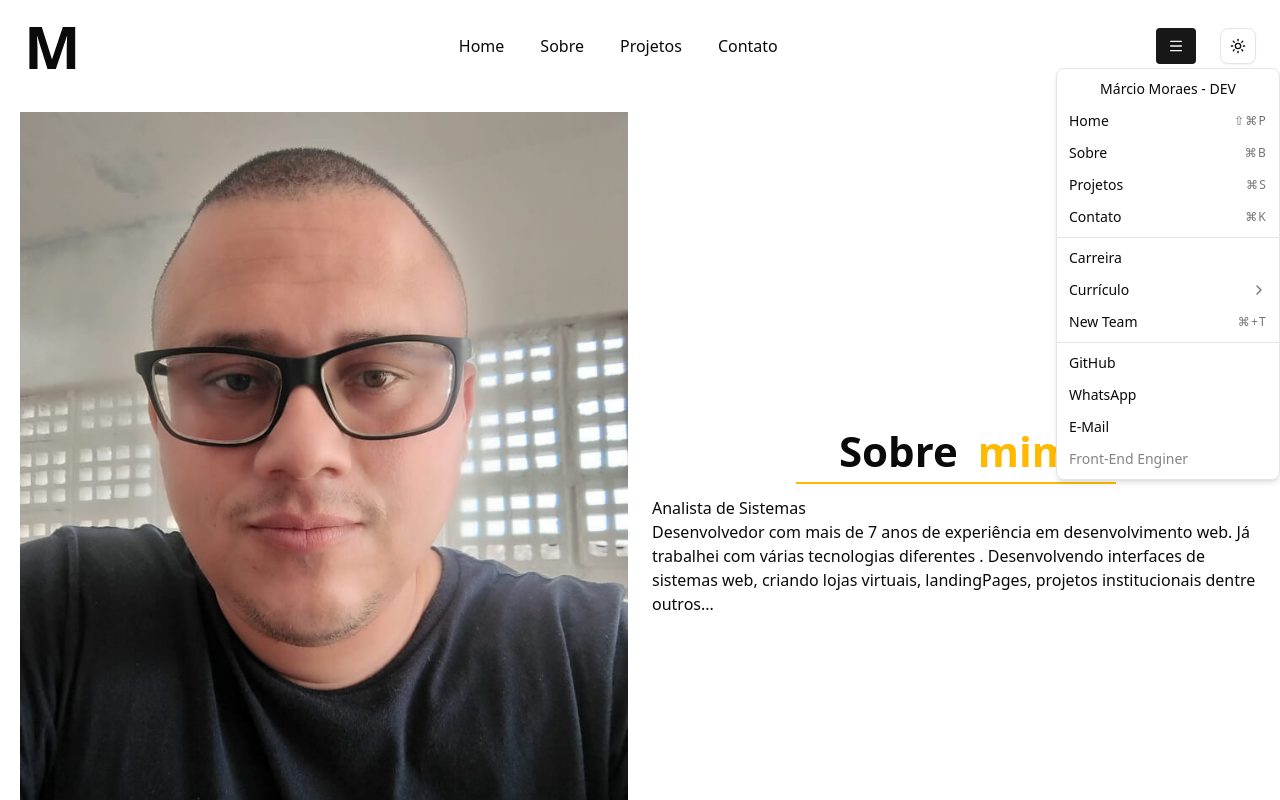
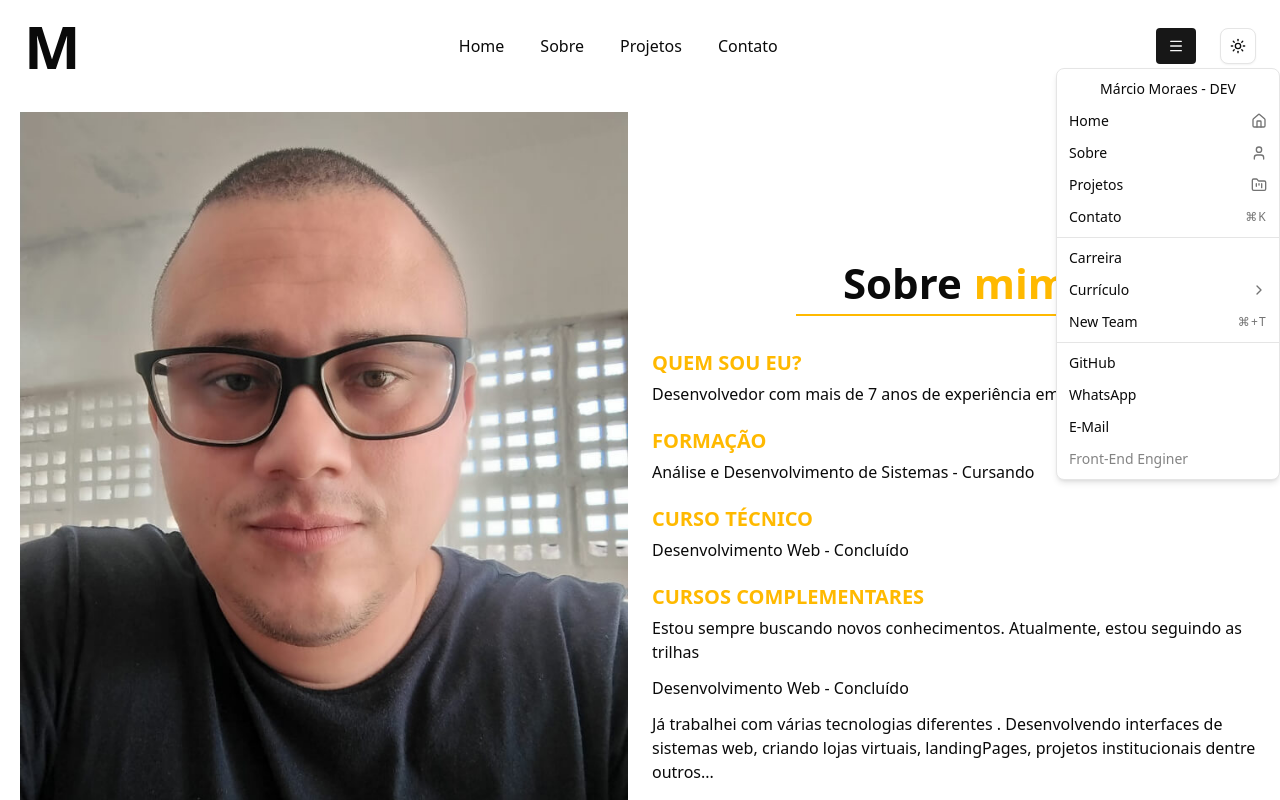
Before and after one commit to Marcio-Moraes/portfolio-nextjs, a Next.js app: page /sobre in a window 1280 px wide. Both pictures are taken after a click on the button 1176 px from the left and 46 px from the top of the page. Shown: the top 800 px of the page. Built offline with nearby package versions, Linux system fonts and the light colour scheme.

Commit message:
Novos Components de Parágrafo, SubTítulo, e ícones Lucida

```diff
--- a/src/app/components/layout/footer.tsx
+++ b/src/app/components/layout/footer.tsx
@@ -1,7 +1,7 @@
 export const Footer = () => {
     return(
-        <div className="text-center min-h-28 p-6 flex items-center justify-center bg-amber-400">
-            Desenvolvedor Web
+        <div className="text-center p-6 flex items-center justify-center">
+            Desenvolvedor Web - Pleno
         </div>
     )
 }
--- a/src/app/components/layout/menuTopoDrop.tsx
+++ b/src/app/components/layout/menuTopoDrop.tsx
@@ -14,7 +14,7 @@ import {
   DropdownMenuSubTrigger,
   DropdownMenuTrigger,
 } from "@/components/ui/dropdown-menu"
-import { Menu } from "lucide-react"
+import { FolderKanban, Home, Menu, User } from "lucide-react"
 import Link from "next/link"
 
 export function MenuDropDownTopo() {
@@ -30,15 +30,21 @@ export function MenuDropDownTopo() {
         <DropdownMenuGroup>
           <DropdownMenuItem>
             <Link href={'/'}>Home</Link>
-            <DropdownMenuShortcut>⇧⌘P</DropdownMenuShortcut>
+            <DropdownMenuShortcut>
+              <Home />
+            </DropdownMenuShortcut>
           </DropdownMenuItem>
           <DropdownMenuItem>
             <Link href={'/sobre'}>Sobre</Link>
-            <DropdownMenuShortcut>⌘B</DropdownMenuShortcut>
+            <DropdownMenuShortcut>
+              <User />
+            </DropdownMenuShortcut>
           </DropdownMenuItem>
           <DropdownMenuItem>
             <Link href={'/projetos'}>Projetos</Link>
-            <DropdownMenuShortcut>⌘S</DropdownMenuShortcut>
+            <DropdownMenuShortcut>
+              <FolderKanban />
+            </DropdownMenuShortcut>
           </DropdownMenuItem>
           <DropdownMenuItem>
             <Link href={'/contato'}>Contato</Link>
--- /dev/null
+++ b/src/app/components/layout/paragrafo.tsx
@@ -0,0 +1,8 @@
+import { Texto } from "@/type/texto"
+
+
+export const Paragrafo = ({texto}: Texto) => {
+    return(
+        <p className="mb-3">{texto}</p>
+    )
+}
--- /dev/null
+++ b/src/app/components/layout/subTitulo.tsx
@@ -0,0 +1,9 @@
+import { Texto } from "@/type/texto";
+
+export const SubTitulo = ({texto}: Texto) => {
+    return(
+        <h2 className="text-[20px] font-bold mb-1 mt-5 uppercase text-amber-400">
+            {texto}
+        </h2>
+    );
+}
--- a/src/app/components/layout/titulo.tsx
+++ b/src/app/components/layout/titulo.tsx
@@ -6,7 +6,7 @@ type Props = {
 export const Titulo = ({title1, title2}: Props) => {
     return(
         <div className="flex flex-col items-center">
-            <h1 className="font-bold text-[36px] md:text-[42px] flex justify-center gap-5">
+            <h1 className="font-bold text-[36px] md:text-[42px] flex justify-center gap-3">
                 {title1}
                 <span className="text-amber-400">{title2}</span>
             </h1>
--- a/src/app/sobre/page.tsx
+++ b/src/app/sobre/page.tsx
@@ -3,6 +3,8 @@ import { Footer } from "../components/layout/footer";
 import { Header } from "../components/layout/header";
 import { Titulo } from "../components/layout/titulo";
 import Marcio from "../../assets/marcio-moraes-desenvolvedor-front-end.jpg"
+import { SubTitulo } from "../components/layout/subTitulo";
+import { Paragrafo } from "../components/layout/paragrafo";
 
 export default function Sobre()   {
     return(
@@ -20,8 +22,30 @@ export default function Sobre()   {
                     </div>
                     <div className="w-full">
                         <Titulo title1="Sobre" title2="mim" />
-                        <p>Analista de Sistemas</p>
-                        <p>Desenvolvedor com mais de 7 anos de experiência em desenvolvimento web. Já trabalhei com várias tecnologias diferentes . Desenvolvendo interfaces de sistemas web, criando lojas virtuais, landingPages, projetos institucionais dentre outros...</p>
+                        <SubTitulo texto="Quem sou eu?" />
+                        <Paragrafo
+                            texto="Desenvolvedor com mais de 7 anos de experiência em desenvolvimento web."
+                        />
+
+                        <SubTitulo texto="Formação" />
+                        <Paragrafo
+                            texto="Análise e Desenvolvimento de Sistemas - Cursando"
+                        />
+
+                        <SubTitulo texto="Curso Técnico" />
+                        <Paragrafo
+                            texto="Desenvolvimento Web - Concluído"
+                        />
+
+                        <SubTitulo texto="Cursos Complementares" />
+                        <Paragrafo
+                            texto="Estou sempre buscando novos conhecimentos. Atualmente, estou seguindo as trilhas"
+                        />
+                        <Paragrafo
+                            texto="Desenvolvimento Web - Concluído"
+                        />
+
+                        <p>Já trabalhei com várias tecnologias diferentes . Desenvolvendo interfaces de sistemas web, criando lojas virtuais, landingPages, projetos institucionais dentre outros...</p>
                     </div>
                 </div>
             <Footer />
--- a/src/data.ts
+++ b/src/data.ts
@@ -1,8 +1,8 @@
 export const data = {
     projetosFront: [
-        {id: 1, label: "Loja B7story", link: "#", img: "/assets/projetos/01-b7store.png"},
-        {id: 2, label: "Loja B7story", link: "#", img: "/assets/projetos/01-b7store.png"},
-        {id: 3, label: "Loja B7story", link: "#", img: "/assets/projetos/01-b7store.png"},
+        {id: 1, label: "Loja B7story - Front-End", link: "#", img: "/assets/projetos/01-b7store.png"},
+        {id: 2, label: "Portfolio Nextjs", link: "#", img: "/assets/projetos/01-b7store.png"},
+        {id: 3, label: "Sistema de Despesas Pessoais", link: "#", img: "/assets/projetos/01-b7store.png"},
         {id: 4, label: "Loja B7story", link: "#", img: "/assets/projetos/01-b7store.png"},
         {id: 5, label: "Loja B7story", link: "#", img: "/assets/projetos/01-b7store.png"},
         {id: 6, label: "Loja B7story", link: "#", img: "/assets/projetos/01-b7store.png"},
--- /dev/null
+++ b/src/type/texto.ts
@@ -0,0 +1,3 @@
+export type Texto = {
+    texto: string;
+}
```
Also changed, not shown: src/type/projeto.ts (line endings or trailing spaces).
